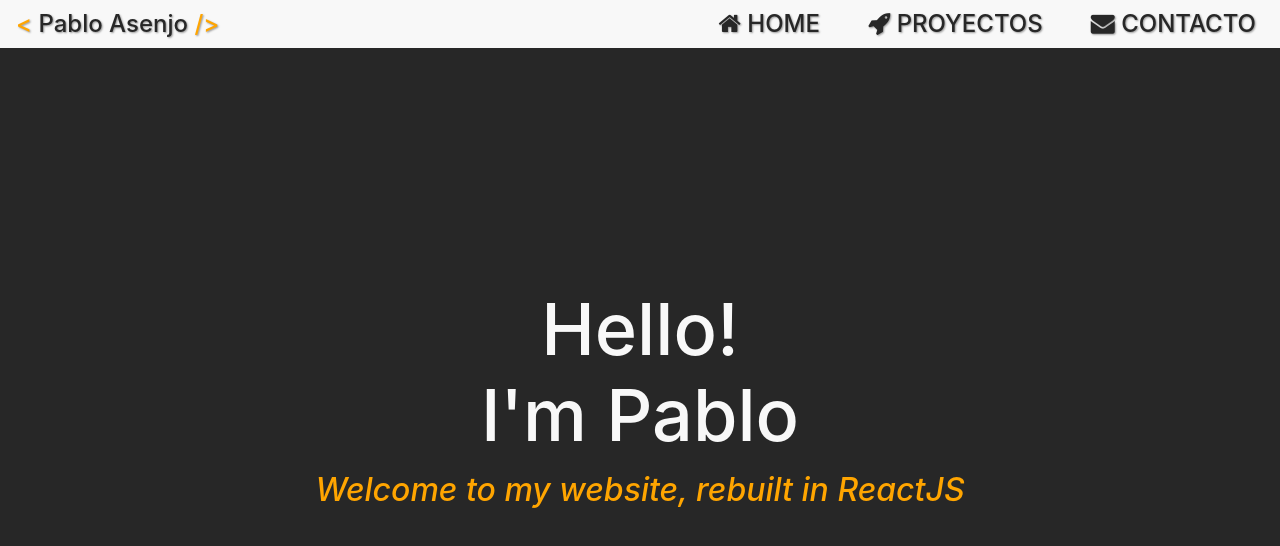
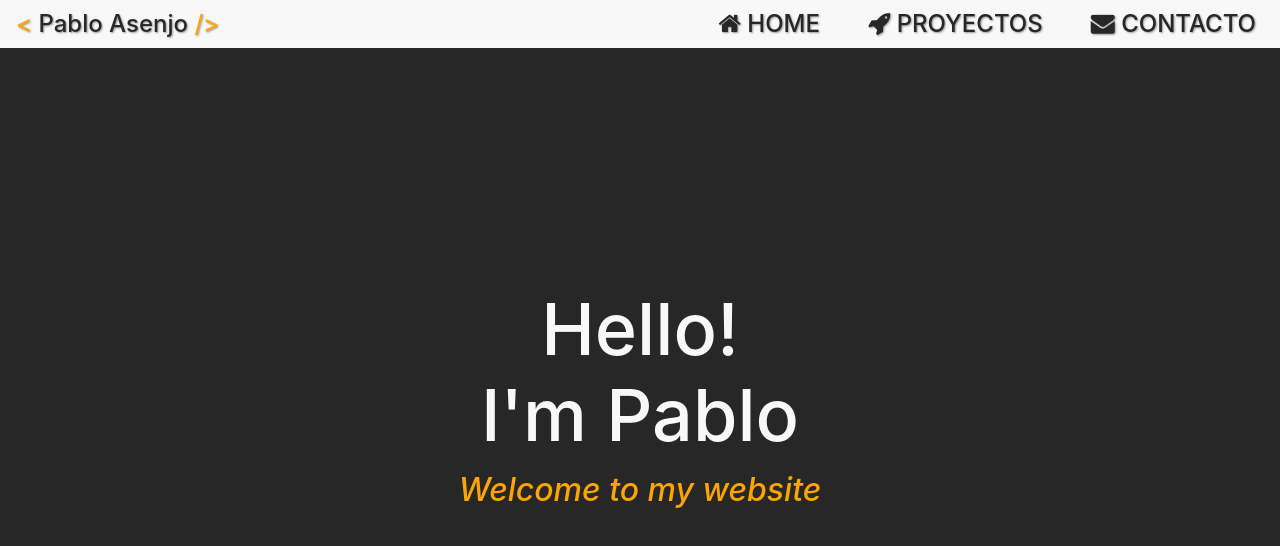
Before and after one commit to AsenjoPablo/react-portfolio, a React (Create React App) app: page / in a window 1280 px wide. Shown: the top 546 px of the page. Built offline with nearby package versions, Linux system fonts and the light colour scheme.

Commit message:
removed desc

```diff
--- a/src/components/Home.js
+++ b/src/components/Home.js
@@ -12,7 +12,8 @@ const Home = () => {
           </h2>
           <span className="orange">
             <em>
-              Welcome to my website, rebuilt in ReactJS <br />
+              Welcome to my website
+              <br />
             </em>
           </span>
         </div>
```
